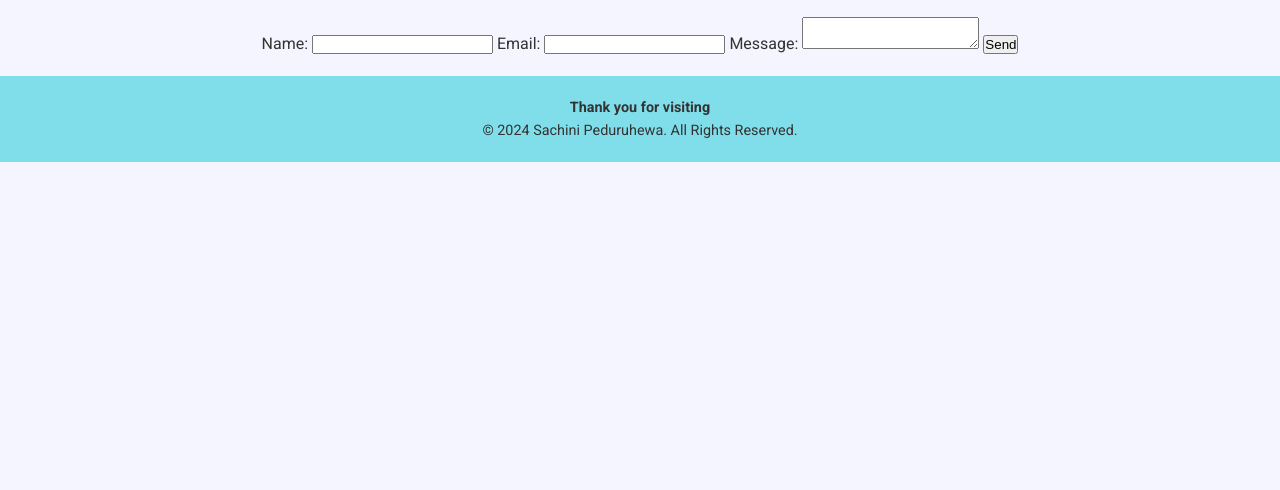
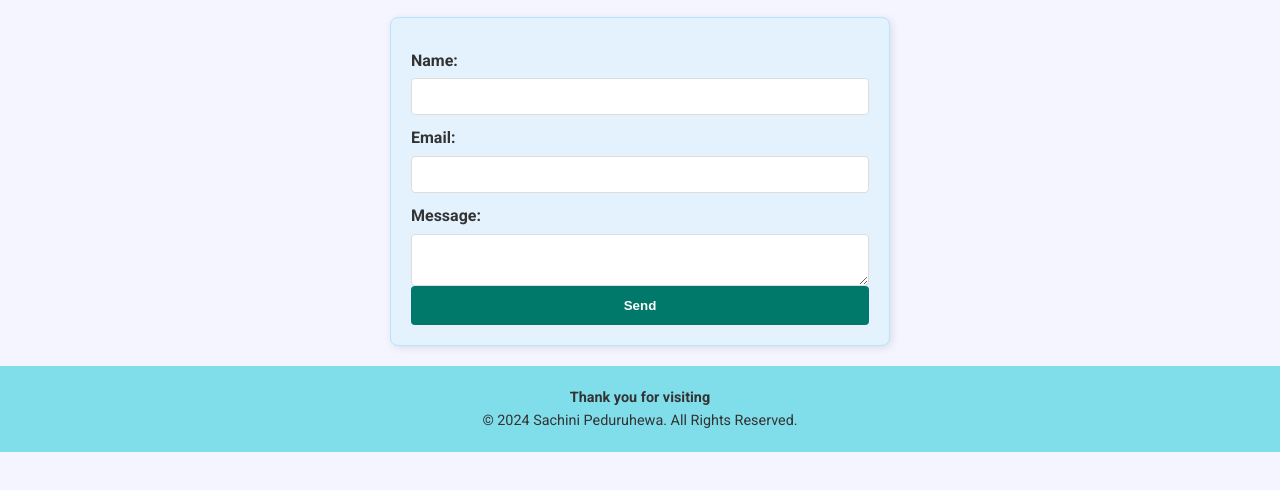
Before and after one commit to Sachini527/Personal-Portfolio, a plain HTML site: page contact.html in a window 1280 px wide. Shown: the part 120-610 px from the top of the page. Drawn offline with Linux system fonts and the light colour scheme.

Commit message:
Add styles for contact form with hover effects

```diff
--- a/styles.css
+++ b/styles.css
@@ -254,3 +254,62 @@ aside {
 }
 
 /* Contact page styles*/
+
+form {
+    display: flex;
+    flex-direction: column;
+    width: 100%;
+    max-width: 500px;
+    margin: 0 auto;
+    padding: 20px;
+    background-color: #e3f2fd;
+    border: 1px solid #b3e5fc;
+    border-radius: 8px;
+    box-shadow: 2px 2px 8px rgba(0, 0, 0, 0.1);
+    transition: box-shadow 0.3s ease;
+    /* Transition for shadow effect */
+}
+
+form:hover {
+    box-shadow: 0 4px 12px rgba(0, 0, 0, 0.2);
+    /* Shadow effect on hover */
+}
+
+form label {
+    font-weight: bold;
+    margin-top: 10px;
+}
+
+form input[type="text"],
+form input[type="email"],
+form textarea {
+    padding: 10px;
+    margin-top: 5px;
+    border: 1px solid #ddd;
+    border-radius: 4px;
+    transition: border-color 0.3s;
+    /* Transition for border color */
+}
+
+form input[type="text"]:focus,
+form input[type="email"]:focus,
+form textarea:focus {
+    border-color: #00796b;
+    /* Focus effect */
+}
+
+form button{
+    padding: 12px;
+    color: #fff;
+    background-color: #00796b;
+    border: none;
+    border-radius: 4px;
+    font-weight: bold;
+    cursor: pointer;
+    transition: background-color 0.3s;
+    /* Transition for button hover */
+}
+
+form button:hover{
+background-color: #004d40;
+}
```
